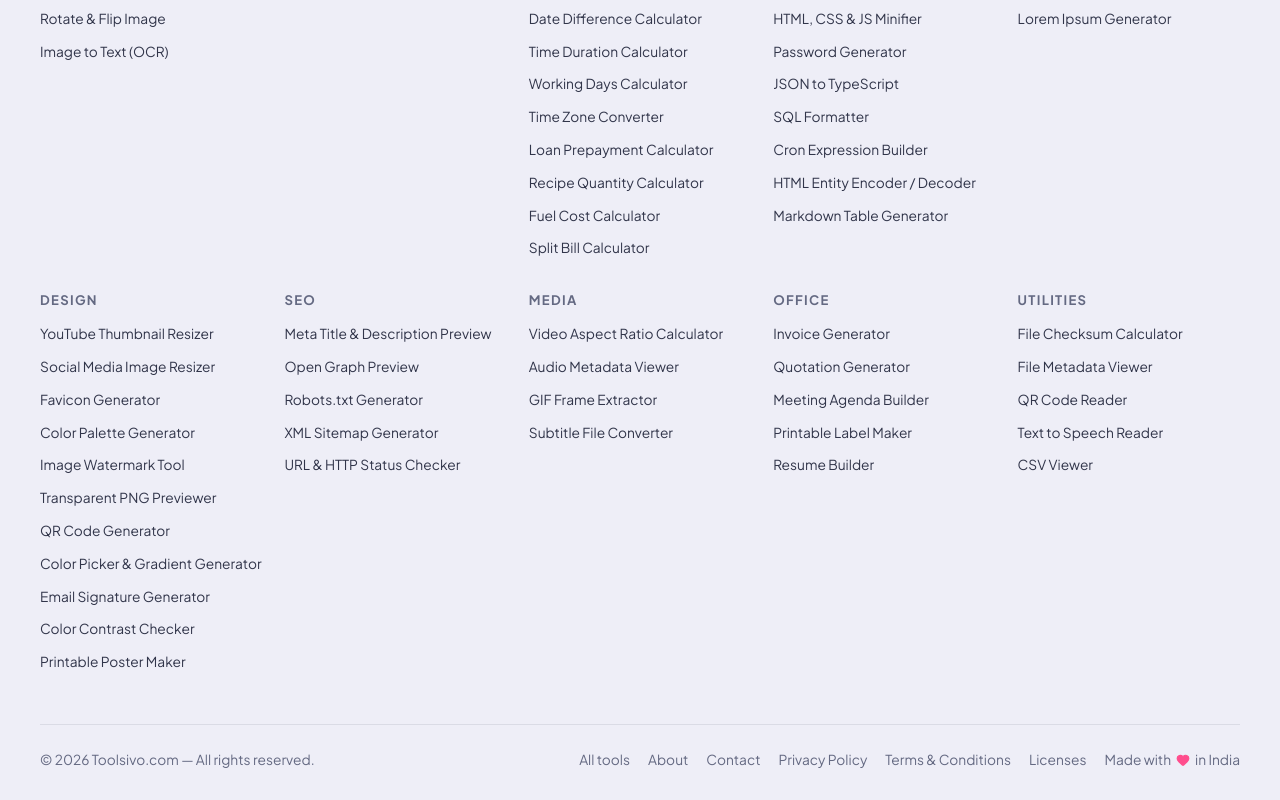
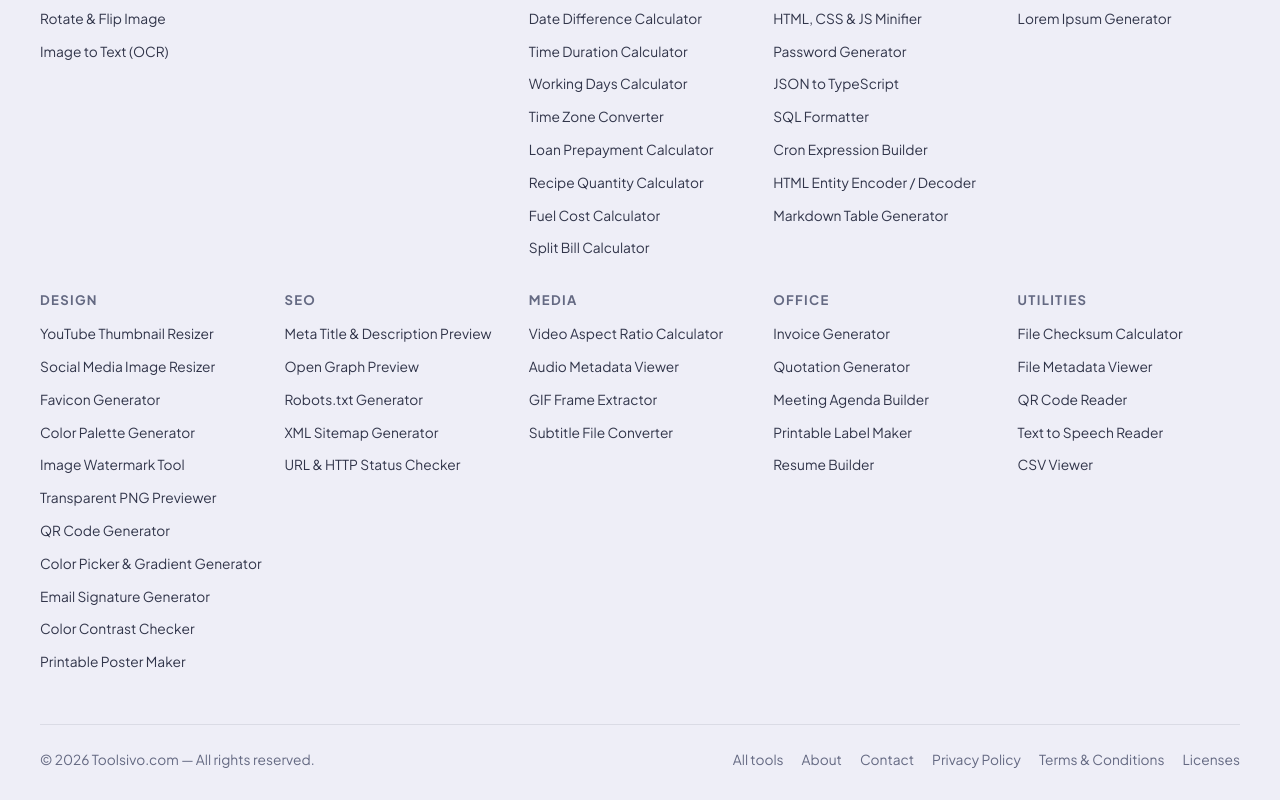
Before and after one commit to Ravijha/toolsivo, a Next.js app: page / in a window 1280 px wide. Shown: the part 9694-10494 px from the top of the page. Built offline with nearby package versions, Linux system fonts and the light colour scheme; no server answers.

Commit message:
remove made with

```diff
--- a/components/Footer.js
+++ b/components/Footer.js
@@ -32,7 +32,7 @@ export default function Footer() {
             <Link href="/privacy/">Privacy Policy</Link>
             <Link href="/terms/">Terms &amp; Conditions</Link>
             <Link href="/licenses/">Licenses</Link>
-            <span style={{ display: "inline-flex", alignItems: "center", gap: 5 }}>Made with <Heart size={14} fill="#ff4d8d" color="#ff4d8d" /> in India</span>
+            {/* <span style={{ display: "inline-flex", alignItems: "center", gap: 5 }}>Made with <Heart size={14} fill="#ff4d8d" color="#ff4d8d" /> in India</span> */}
           </span>
         </div>
       </div>
```
